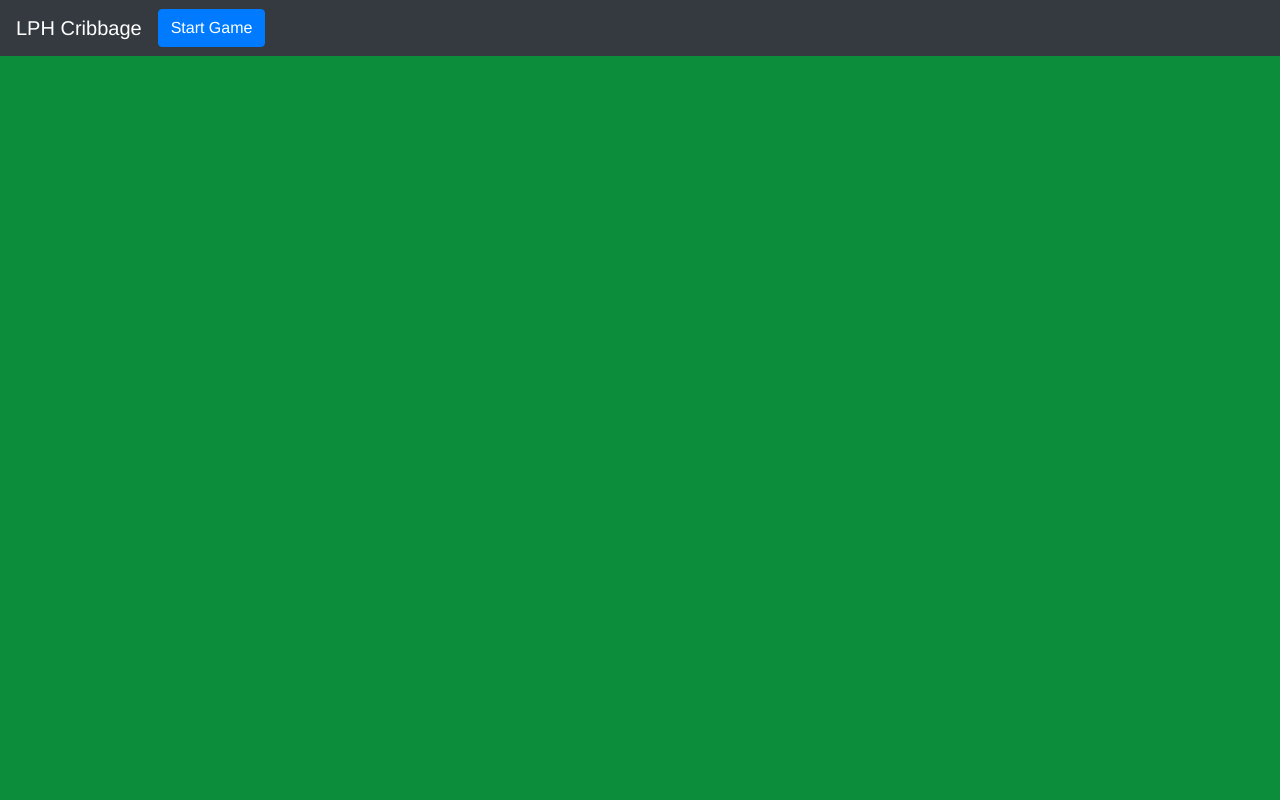
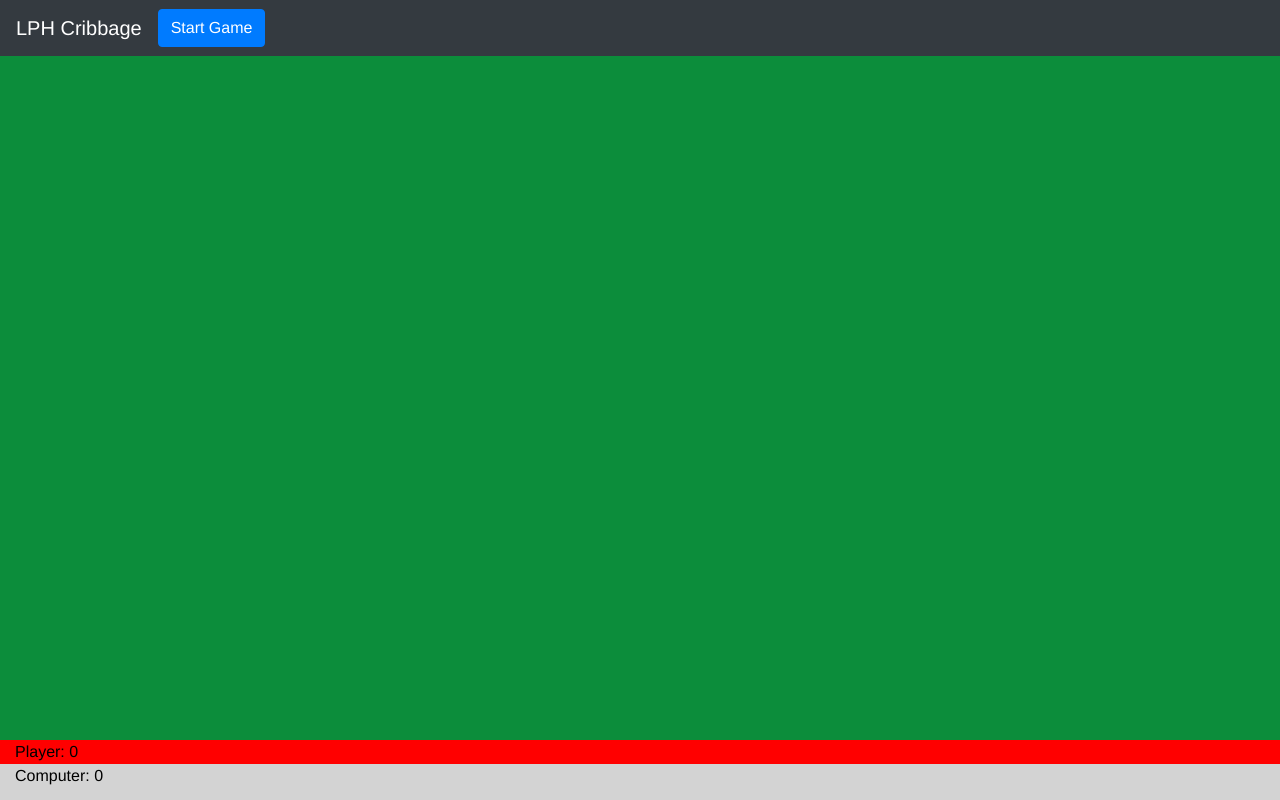
Before and after one commit to drew-sullivan/lph-cribbage, a Vue app: page / in a window 1280 px wide. Built offline with nearby package versions, Linux system fonts and the light colour scheme.

Commit message:
Fixed logic bug

```diff
--- a/src/components/Home.vue
+++ b/src/components/Home.vue
@@ -67,7 +67,15 @@
               <img src="../assets/Card_back_01.svg" alt="card-back" class="card-back-img placeholder">
             </div>
           </div>
-        </div> <!-- .playerHand -->
+          <div class="score text-left">
+            <div class="col-sm" :class="{ 'is-dealer': playerIsDealer }">
+              Player: {{ scores.player }}
+            </div>
+            <div class="col-sm" :class="{ 'is-dealer': !playerIsDealer }">
+              Computer: {{ scores.computer }}
+            </div>
+          </div> <!-- .score -->
+        </div> <!-- .fixed-bottom -->
 
     </main> <!-- .container -->
   </div>
@@ -83,6 +91,10 @@ export default {
         playerHand: [],
         computerHand: []
       },
+      scores: {
+        player: 0,
+        computer: 0
+      },
       deckID: '',
       gameStarted: false,
       selectedCards: [],
@@ -90,7 +102,8 @@ export default {
       topOfDeck: '',
       leftoverDeck: [],
       gameState: '',
-      cardsInPlay: []
+      cardsInPlay: [],
+      playerIsDealer: true
     }
   },
   name: 'Home',
@@ -170,7 +183,7 @@ export default {
       }
     },
     play(card) {
-      if (this.playerCanLegallyPlay(this.cards.playerHand, card)) {
+      if (this.playerCanLegallyPlayFrom(this.cards.playerHand, card)) {
         this.cardsInPlay.push(card)
         this.updateHands()
         this.evaluateCardsInPlay()
@@ -180,7 +193,8 @@ export default {
       // random right now
       const randIndex = Math.floor(Math.random() * this.cards.computerHand.length)
       const card = this.cards.computerHand[randIndex]
-      if (this.playerCanLegallyPlay(this.cards.computerHand, card)) {
+      // console.log('aiPlays')
+      if (this.playerCanLegallyPlayFrom(this.cards.computerHand, card)) {
         this.cardsInPlay.push(card)
         this.cards.computerHand.splice(randIndex, 1)
         this.updateHands()
@@ -209,11 +223,11 @@ export default {
       return this.cardsInPlay.reduce((accumulator, currCard) => accumulator + this.getValueOf(currCard), 0)
     },
     handContainsPlayableCard(hand) {
-      hand.forEach(card => {
+      for (let card of hand) {
         if (this.isPlayable(card)) {
           return true
         }
-      })
+      }
       return false
     },
     isPlayable(card) {
@@ -228,7 +242,7 @@ export default {
         return parseInt(card.value, 10)
       }
     },
-    playerCanLegallyPlay(hand, card) {
+    playerCanLegallyPlayFrom(hand, card) {
       return this.handContainsPlayableCard(hand) && this.isPlayable(card)
     }
   }
@@ -292,6 +306,10 @@ a {
   margin-left: -48px;
 }
 
+.is-dealer {
+  background-color: red;
+}
+
 .hand-name {
   padding-top: 8px;
 }
@@ -302,6 +320,12 @@ a {
 
 .deck-location {
   text-align: left;
+}
+
+.score {
+  min-height: 60px;
+  background-color: #d3d3d3;
+  color: black;
 }
 
 .placeholder {
```
